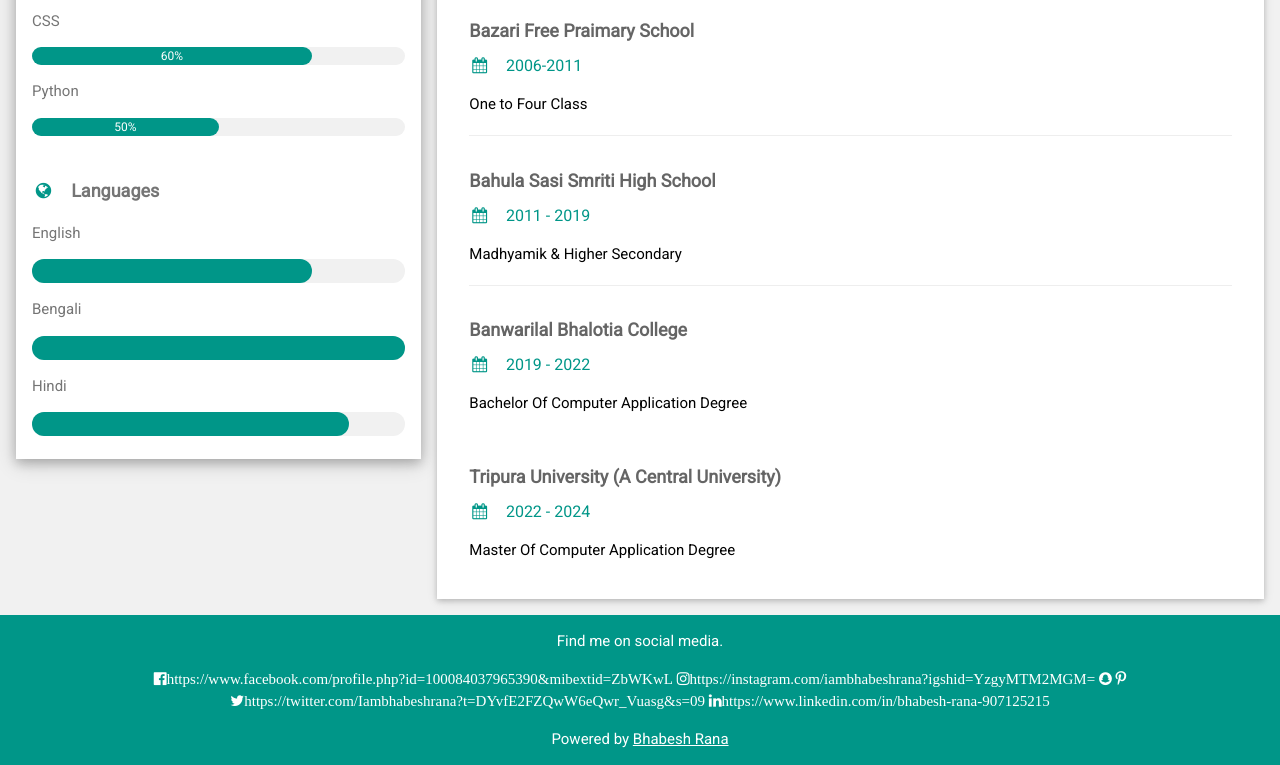
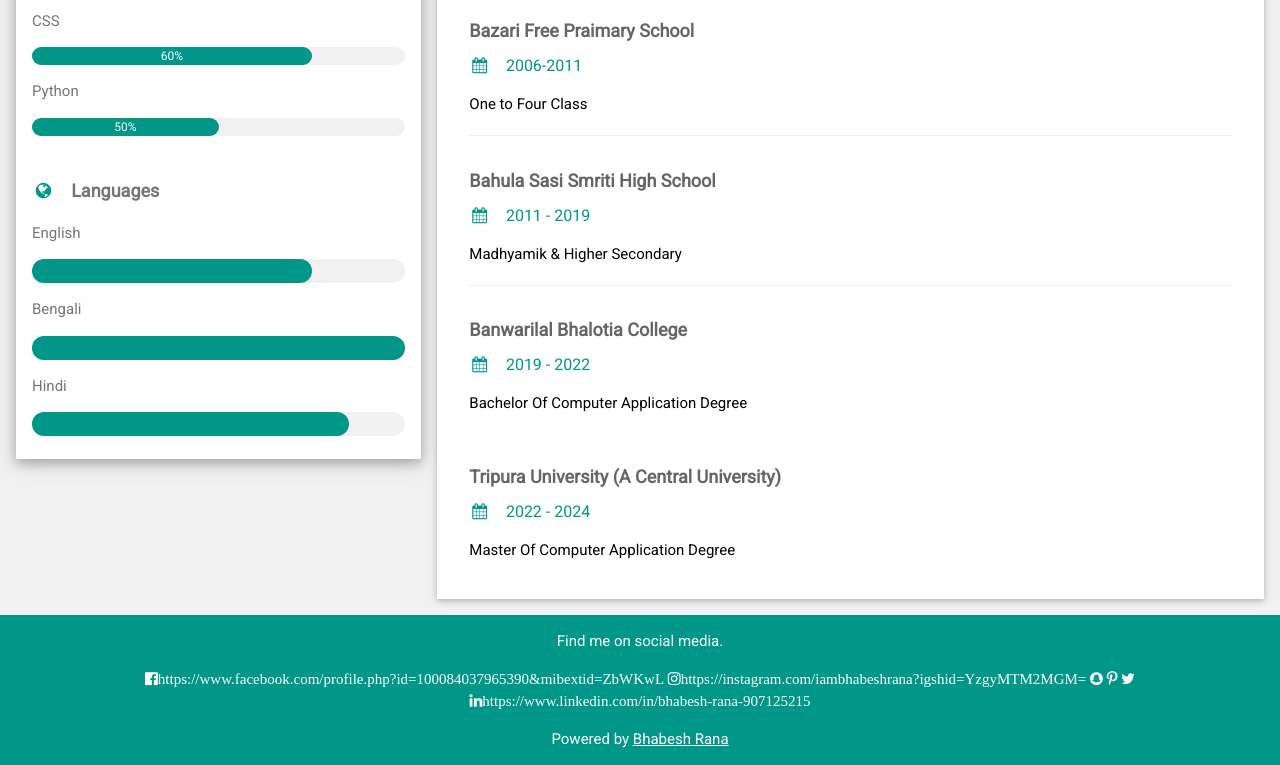
Before and after one commit to bhabesh955/bhabesh.github.io, a plain HTML site: page resume.html in a window 1280 px wide. Shown: the part 688-1453 px from the top of the page. Drawn offline with nearby package versions, Linux system fonts and the light colour scheme.

Commit message:
Update resume.html

```diff
--- a/resume.html
+++ b/resume.html
@@ -144,7 +144,7 @@ html,body,h1,h2,h3,h4,h5,h6 {font-family: "Roboto", sans-serif}
   <i class="fa fa-instagram w3-hover-opacity">https://instagram.com/iambhabeshrana?igshid=YzgyMTM2MGM=</i>
   <i class="fa fa-snapchat w3-hover-opacity"></i>
   <i class="fa fa-pinterest-p w3-hover-opacity"></i>
-  <i class="fa fa-twitter w3-hover-opacity">https://twitter.com/Iambhabeshrana?t=DYvfE2FZQwW6eQwr_Vuasg&s=09</i>
+  <i class="fa fa-twitter w3-hover-opacity"><a href ="https://twitter.com/Iambhabeshrana?t=DYvfE2FZQwW6eQwr_Vuasg&s=09"></a></i>
   <i class="fa fa-linkedin w3-hover-opacity">https://www.linkedin.com/in/bhabesh-rana-907125215</i>
   <p>Powered by <a href="#" target="_blank">Bhabesh Rana</a></p>
 </footer>
```
